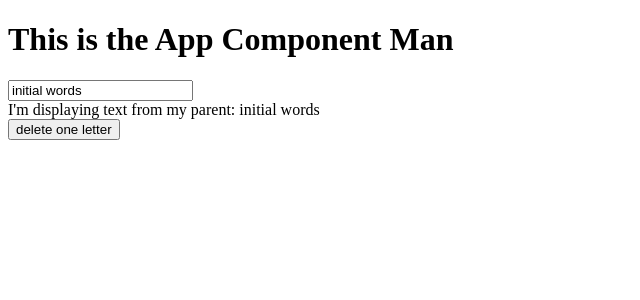
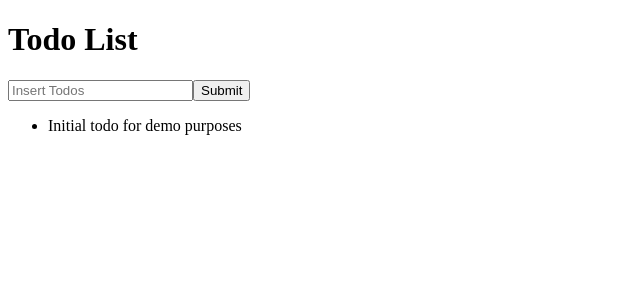
Before and after one commit to kweiberth/react-todo-list, a React app: page / in a window 1280 px wide. Shown: the top 300 px of the page, without its empty margins (0-640 px from the left). Built offline with nearby package versions, Linux system fonts and the light colour scheme.

Commit message:
lesson 8 completed

```diff
--- a/client/client.js
+++ b/client/client.js
@@ -1,8 +1,28 @@
 import React from 'react';
 import {render} from 'react-dom';
 import App from '../components/App';
+import configureStore from '../redux/store';
+import { Provider } from 'react-redux';
+
+//configure and create our store
+//var store = createStore (reducers, initialState) // []
+
+let initialState = {
+  todos: [{
+    id: 0,
+    completed: false,
+    text: 'Initial todo for demo purposes'
+  }]
+}
+
+let store = configureStore(initialState)
+
+
 
 render (
-<App />, document.getElementById('app')
+  <Provider store={store}>
+<App />
+  </Provider>
+, document.getElementById('app')
 
 )
--- a/components/App.js
+++ b/components/App.js
@@ -1,18 +1,24 @@
 import React, {Component} from 'react';
-import TextInput from './TextInput';
+import TodoInput from './TodoInput';
+import TodoList from './TodoList';
+import { connect } from 'react-redux';
+
 
 class App extends Component {
-
   render(){
     return(
       <div>
 
-      <h1> This is the App Component Man</h1>
-      <TextInput />
-
+      <h1> Todo List</h1>
+      <TodoInput dispatch={this.props.dispatch} />
+      <TodoList todos={this.props.todos}/>
     </div>
     )
   }
 }
 
-export default App;
+function mapStateToProps(state) {
+  return state
+}
+
+export default connect(mapStateToProps)(App);
--- a/components/TextDisplay.js
+++ /dev/null
@@ -1,18 +0,0 @@
-import React, { Component } from 'react'
-
-class TextDisplay extends Component {
-
-  handleClick() {
-    this.props.deleteLetter()
-  }
-
-  render() {
-    return (
-      <div>
-        <div>I'm displaying text from my parent: {this.props.text}</div>
-        <button onClick={this.handleClick.bind(this)}>delete one letter</button>
-      </div>
-    )
-  }
-}
-export default TextDisplay
--- a/components/TextInput.js
+++ /dev/null
@@ -1,36 +0,0 @@
-import React, {Component} from 'react';
-import TextDisplay from './TextDisplay';
-
-class TextInput extends Component {
-  constructor(props){
-    super(props)
-    this.state = {
-      inputText: 'initial words'
-    }
-  }
-
-  deleteLetter() {
-   this.setState({
-     inputText: this.state.inputText.substring(0, this.state.inputText.length - 1)
-   })
- }
-
-  handleChange(event){
-    this.setState({inputText: event.target.value})
-  }
-
-  render(){
-    return (
-      <div>
-      <input type="text"
-        placeholder="enter text here"
-        value={this.state.inputText}
-        onChange={this.handleChange.bind(this)}
-      />
-      <TextDisplay text={this.state.inputText} deleteLetter={this.deleteLetter.bind(this)}/>
-    </div>
-    )
-  }
-}
-
-export default TextInput;
--- /dev/null
+++ b/components/TodoInput.js
@@ -0,0 +1,37 @@
+import React, {Component} from 'react';
+import actions from '../redux/actions';
+
+
+class TodoInput extends Component {
+  constructor(props){
+    super(props)
+    this.state = {
+      inputText: ''
+    }
+  }
+
+  handleChange(event){
+    this.setState({inputText: event.target.value})
+  }
+
+handleSubmit(event) {
+  event.preventDefault()
+  this.props.dispatch(actions.addTodo(this.state.inputText))
+}
+
+
+  render(){
+    return (
+      <div>
+      <input type="text"
+        placeholder="Insert Todos"
+        value={this.state.inputText}
+        onChange={this.handleChange.bind(this)}
+      />
+      <button onClick={this.handleSubmit.bind(this)}> Submit </button>
+    </div>
+    )
+  }
+}
+
+export default TodoInput;
--- /dev/null
+++ b/components/TodoList.js
@@ -0,0 +1,19 @@
+import React, {Component} from 'react';
+
+class TodoList extends Component {
+
+    render(){
+      return (
+        <ul>
+
+          {
+            this.props.todos.map((todo) => {
+              return <li key={todo.id}>{todo.text}</li>
+            })
+          }
+
+        </ul>
+    )
+  }
+}
+export default TodoList;
--- a/package.json
+++ b/package.json
@@ -21,6 +21,9 @@
     "express": "^4.13.4",
     "react": "^0.14.7",
     "react-dom": "^0.14.7",
+    "react-redux": "^5.0.4",
+    "redux": "^3.6.0",
+    "redux-logger": "^3.0.1",
     "webpack": "^1.12.13",
     "webpack-dev-middleware": "^1.10.2",
     "webpack-hot-middleware": "^2.18.0"
--- /dev/null
+++ b/redux/actions.js
@@ -0,0 +1,10 @@
+let actions = {
+  addTodo: function(text) {
+    return {
+      type: 'ADD_TODO',
+      text: text
+    }
+  }
+}
+
+export default actions;
--- /dev/null
+++ b/redux/reducer.js
@@ -0,0 +1,24 @@
+function getId(state){
+  return state.todos.reduce((maxId, todo) => {
+    return Math.max(todo.id, maxId)
+  },-1) + 1
+}
+
+
+let reducer = function (state, action) {
+  switch (action.type) {
+    case 'ADD_TODO':
+    console.log('got to correct add todo');
+      return Object.assign({}, state, {
+        todos: [{
+          text: action.text,
+          completed: false,
+          id: getId(state)
+        }, ...state.todos]
+      })
+    default:
+    return state;
+  }
+}
+
+export default reducer;
--- /dev/null
+++ b/redux/store.js
@@ -0,0 +1,12 @@
+import { applyMiddleware, compose, createStore } from 'redux';
+import reducer from './reducer';
+import { createLogger } from 'redux-logger';
+
+let finalCreateStore = compose (
+  applyMiddleware(createLogger())
+)(createStore)
+
+
+export default function configureStore (initialState = { todos: [] }) {
+  return createStore(reducer, initialState)
+}
```
